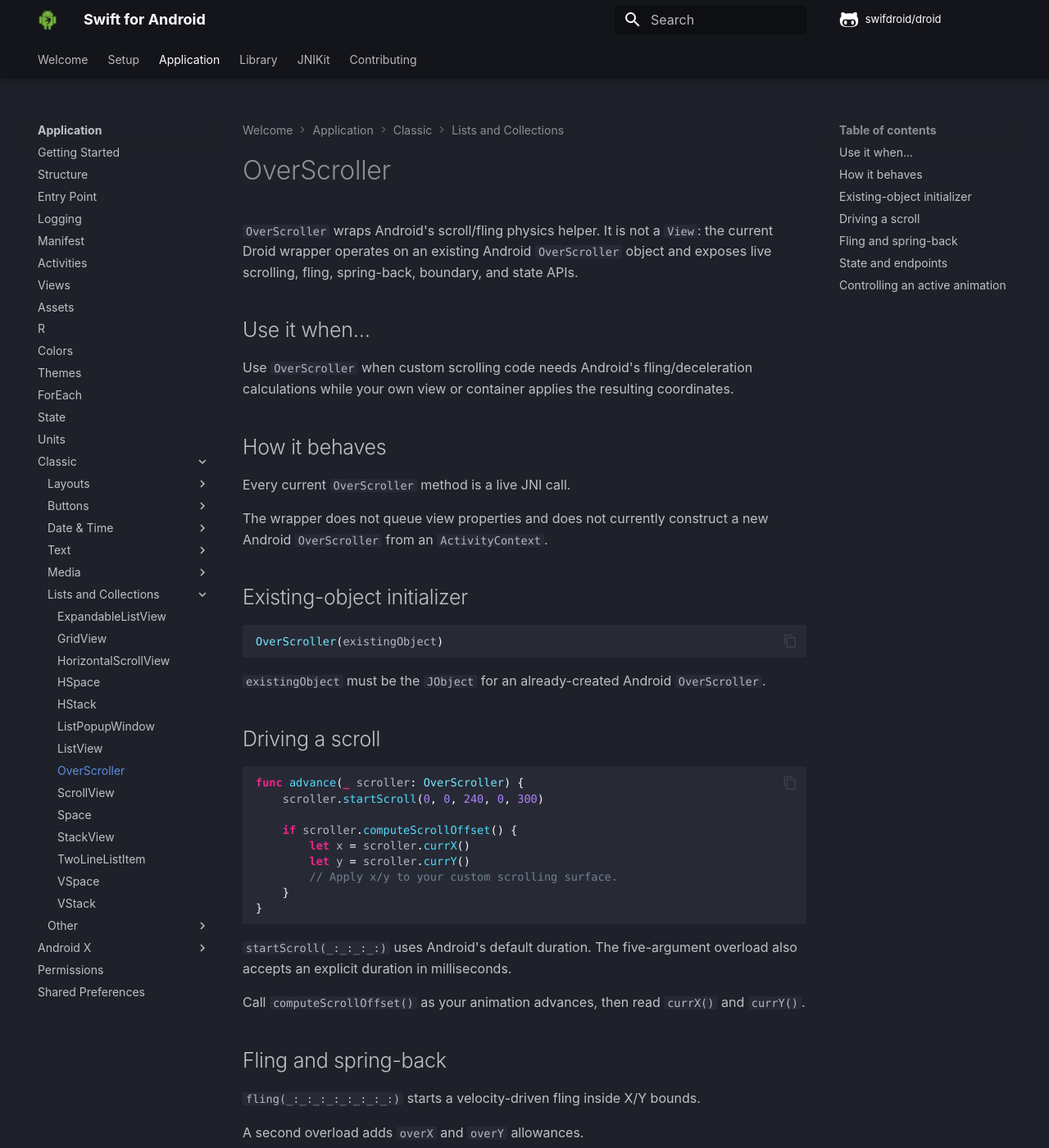
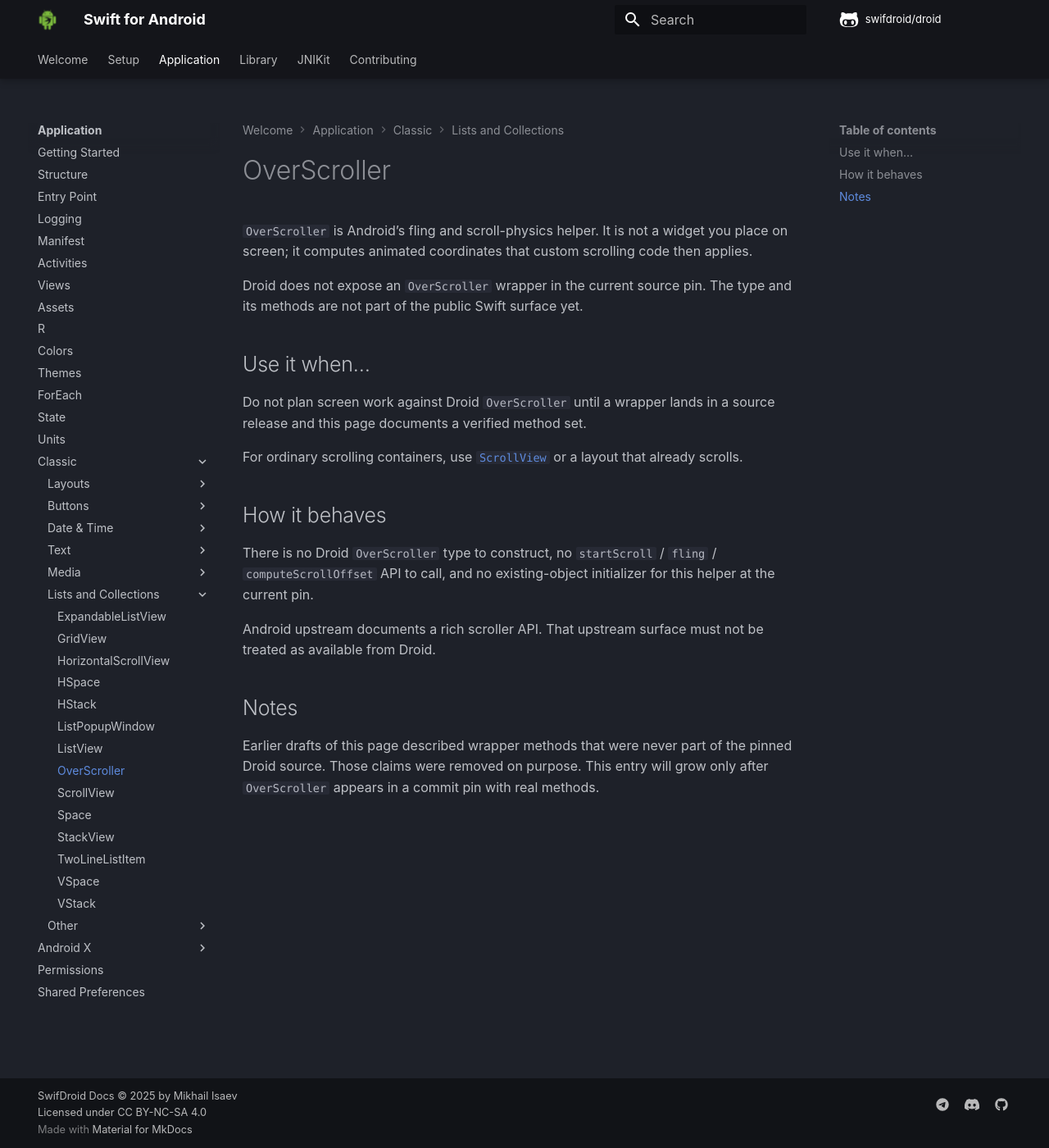
Before and after one commit to swifdroid/docs, an MkDocs documentation site: the page built from docs/app/classic/over-scroller.md, in a window 1280 px wide and 1400 px high. Shown: the whole window at 82% size. Built offline with MkDocs 1.6.1 and Material for MkDocs 9.7.7, drawn with Linux system fonts in a browser that asks for light colours; comment, search, counter and statistics services are not loaded; some of the changed text lies outside the part shown.

Commit message:
📝 Demote OverScroller page to pin-absent truth

````diff
--- a/docs/app/classic/over-scroller.md
+++ b/docs/app/classic/over-scroller.md
@@ -1,75 +1,21 @@
 # OverScroller
 
-`OverScroller` wraps Android's scroll/fling physics helper. It is not a `View`: the current Droid wrapper operates on an existing Android `OverScroller` object and exposes live scrolling, fling, spring-back, boundary, and state APIs.
+`OverScroller` is Android’s fling and scroll-physics helper. It is not a widget you place on screen; it computes animated coordinates that custom scrolling code then applies.
+
+Droid does not expose an `OverScroller` wrapper in the current source pin. The type and its methods are not part of the public Swift surface yet.
 
 ## Use it when…
 
-Use `OverScroller` when custom scrolling code needs Android's fling/deceleration calculations while your own view or container applies the resulting coordinates.
+Do not plan screen work against Droid `OverScroller` until a wrapper lands in a source release and this page documents a verified method set.
+
+For ordinary scrolling containers, use [`ScrollView`](scroll-view.md) or a layout that already scrolls.
 
 ## How it behaves
 
-Every current `OverScroller` method is a live JNI call.
+There is no Droid `OverScroller` type to construct, no `startScroll` / `fling` / `computeScrollOffset` API to call, and no existing-object initializer for this helper at the current pin.
 
-The wrapper does not queue view properties and does not currently construct a new Android `OverScroller` from an `ActivityContext`.
+Android upstream documents a rich scroller API. That upstream surface must not be treated as available from Droid.
 
-## Existing-object initializer
+## Notes
 
-```swift
-OverScroller(existingObject)
-```
-
-`existingObject` must be the `JObject` for an already-created Android `OverScroller`.
-
-## Driving a scroll
-
-```swift
-func advance(_ scroller: OverScroller) {
-    scroller.startScroll(0, 0, 240, 0, 300)
-
-    if scroller.computeScrollOffset() {
-        let x = scroller.currX()
-        let y = scroller.currY()
-        // Apply x/y to your custom scrolling surface.
-    }
-}
-```
-
-`startScroll(_:_:_:_:)` uses Android's default duration. The five-argument overload also accepts an explicit duration in milliseconds.
-
-Call `computeScrollOffset()` as your animation advances, then read `currX()` and `currY()`.
-
-## Fling and spring-back
-
-`fling(_:_:_:_:_:_:_:_:)` starts a velocity-driven fling inside X/Y bounds.
-
-A second overload adds `overX` and `overY` allowances.
-
-`springBack(_:_:_:_:_:_:)` asks Android to animate coordinates back into a valid range and returns whether a spring-back was started.
-
-## State and endpoints
-
-Live reads include:
-
-- `startX()` / `startY()`
-- `currX()` / `currY()`
-- `finalX()` / `finalY()`
-- `currVelocity()`
-- `duration()`
-- `timePassed()`
-- `isFinished()`
-- `isOverScrolled()`
-- `isScrollingInDirection(_:_:)`
-
-`finalX(_:)` and `finalY(_:)` change the live destination.
-
-## Controlling an active animation
-
-`abortAnimation()` stops the live animation.
-
-`forceFinished(_:)` changes Android's finished flag.
-
-`extendDuration(_:)` extends the current animation duration.
-
-`friction(_:)` changes fling friction.
-
-`notifyHorizontalEdgeReached(_:_:_:)` and `notifyVerticalEdgeReached(_:_:_:)` notify Android when custom scrolling reaches a boundary.
+Earlier drafts of this page described wrapper methods that were never part of the pinned Droid source. Those claims were removed on purpose. This entry will grow only after `OverScroller` appears in a commit pin with real methods.
````
